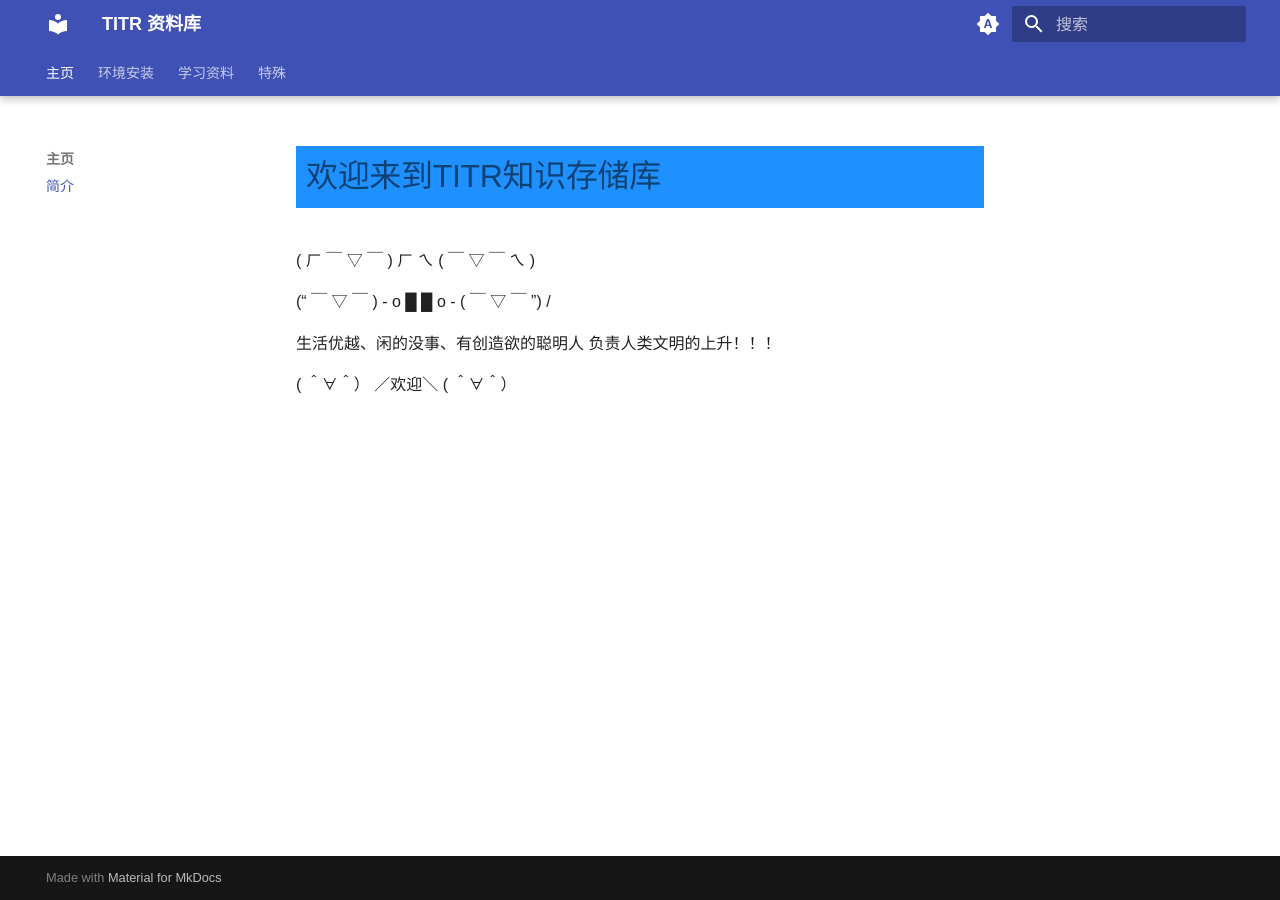
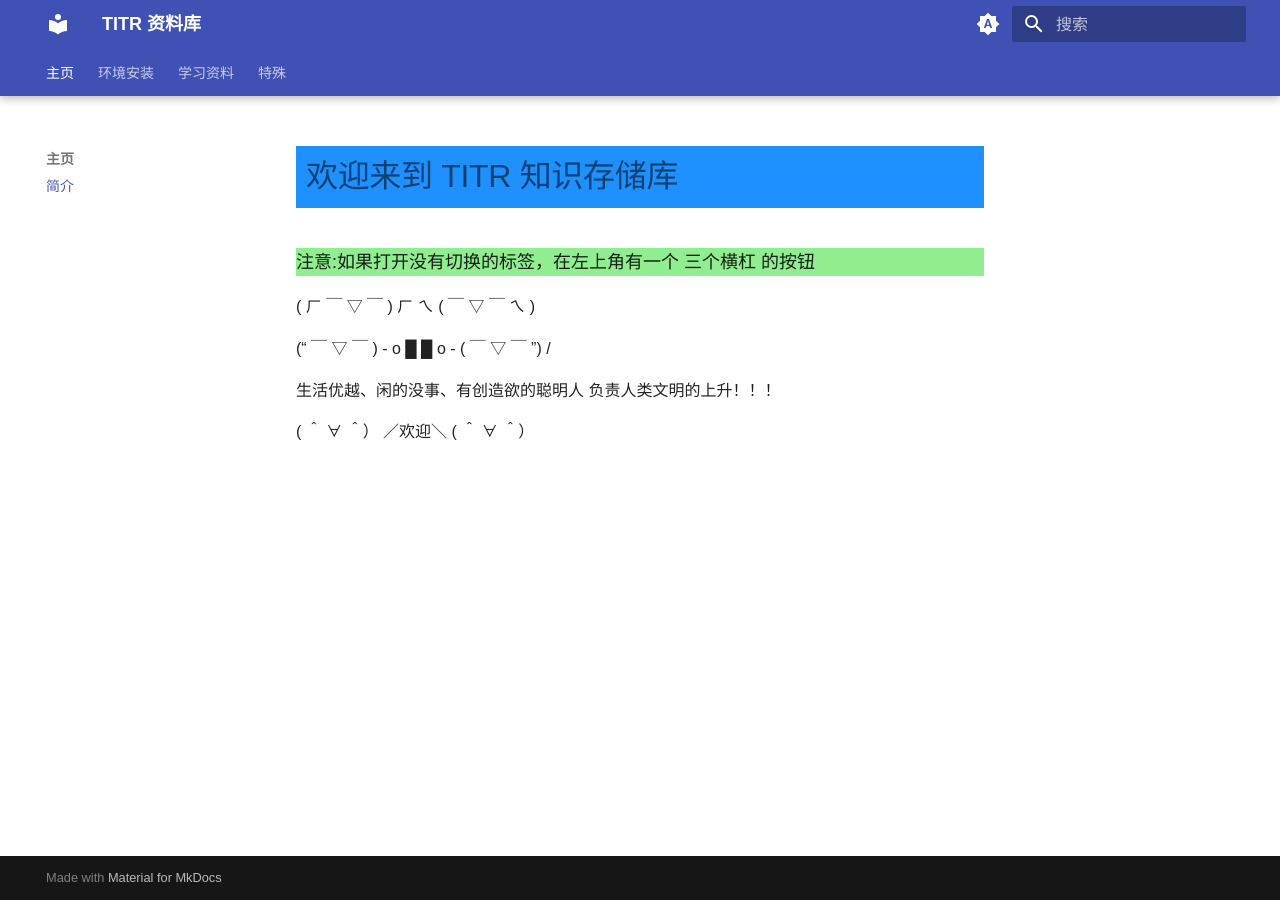
Before and after one commit to Wiken-Yoimiya/TITR, an MkDocs documentation site: the page built from docs/index.md, in a window 1280 px wide. Built offline with MkDocs 1.6.1 and Material for MkDocs 9.7.7, drawn with Linux system fonts in a browser that asks for light colours; a style sheet for code colours, icons or effects is not loaded.

Commit message:
add 提示

```diff
--- a/docs/index.md
+++ b/docs/index.md
@@ -1,9 +1,13 @@
-# 欢迎来到TITR知识存储库
+# 欢迎来到 TITR 知识存储库
+
+<p style="background-color: lightgreen;font-size:18px">
+    注意:如果打开没有切换的标签，在左上角有一个 三个横杠 的按钮
+</p>
 
 ( ㄏ ￣ ▽ ￣ ) ㄏ ㄟ ( ￣ ▽ ￣ ㄟ )
 
-(“ ￣ ▽ ￣ ) - o █  █ o - ( ￣ ▽ ￣ ”) /
+(“ ￣ ▽ ￣ ) - o █ █ o - ( ￣ ▽ ￣ ”) /
 
 生活优越、闲的没事、有创造欲的聪明人 负责人类文明的上升！！！
 
-( ＾∀＾）   ／欢迎＼   ( ＾∀＾）
+( ＾ ∀ ＾） ／欢迎＼ ( ＾ ∀ ＾）
```
